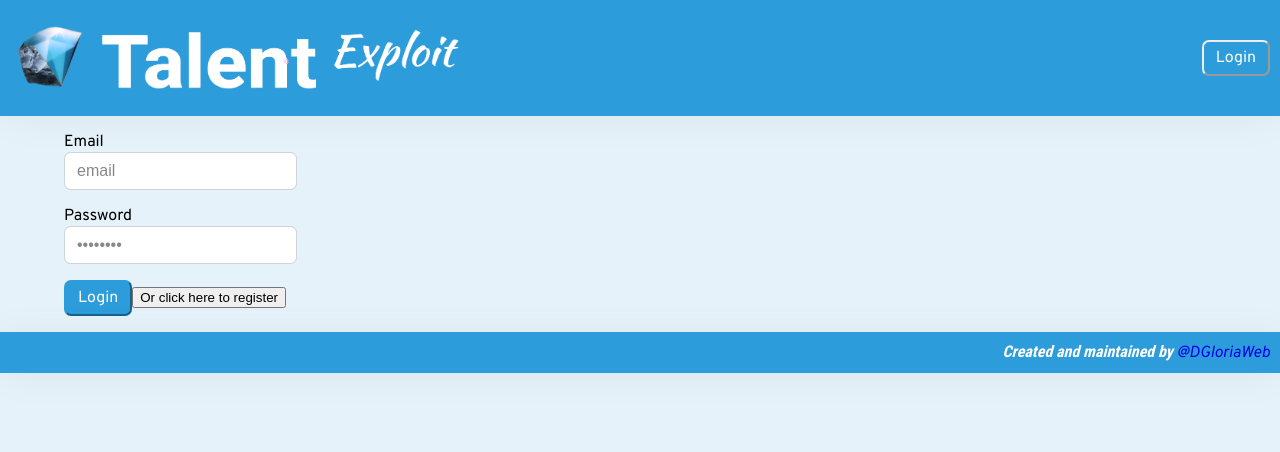
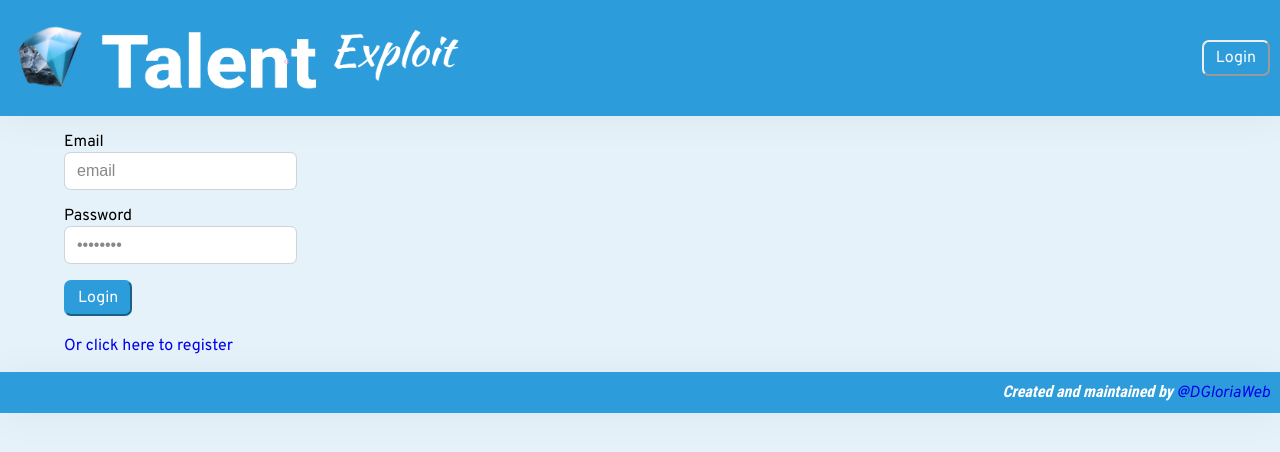
Before and after one commit to dgloriaweb/vue-te-frontend, a Vue app: page /login in a window 1280 px wide. Shown: the top 452 px of the page. Built offline with nearby package versions, Linux system fonts and the light colour scheme.

Commit message:
design changes

```diff
--- a/src/components/UserLogin.vue
+++ b/src/components/UserLogin.vue
@@ -17,13 +17,11 @@
     </div>
     <div class="form_group">
       <button class="btn btn_primary" @click="handleLogin">Login</button>
-      <button
-        class=""
-        @click="register"
-        v-if="!store.isLoggedIn"
-      >
+      <br />
+      <br />
+      <router-link :to="{ name: 'register' }" class="">
         Or click here to register
-      </button>
+      </router-link>
     </div>
   </div>
 </template>
@@ -50,9 +48,6 @@ function handleLogin() {
     route.push({ name: 'homePage' })
   )
 }
-function register() {
-  route.push('/register')
-}
 onMounted(() => {
   if (store.userId) {
     route.push({ name: 'homePage' })
```
